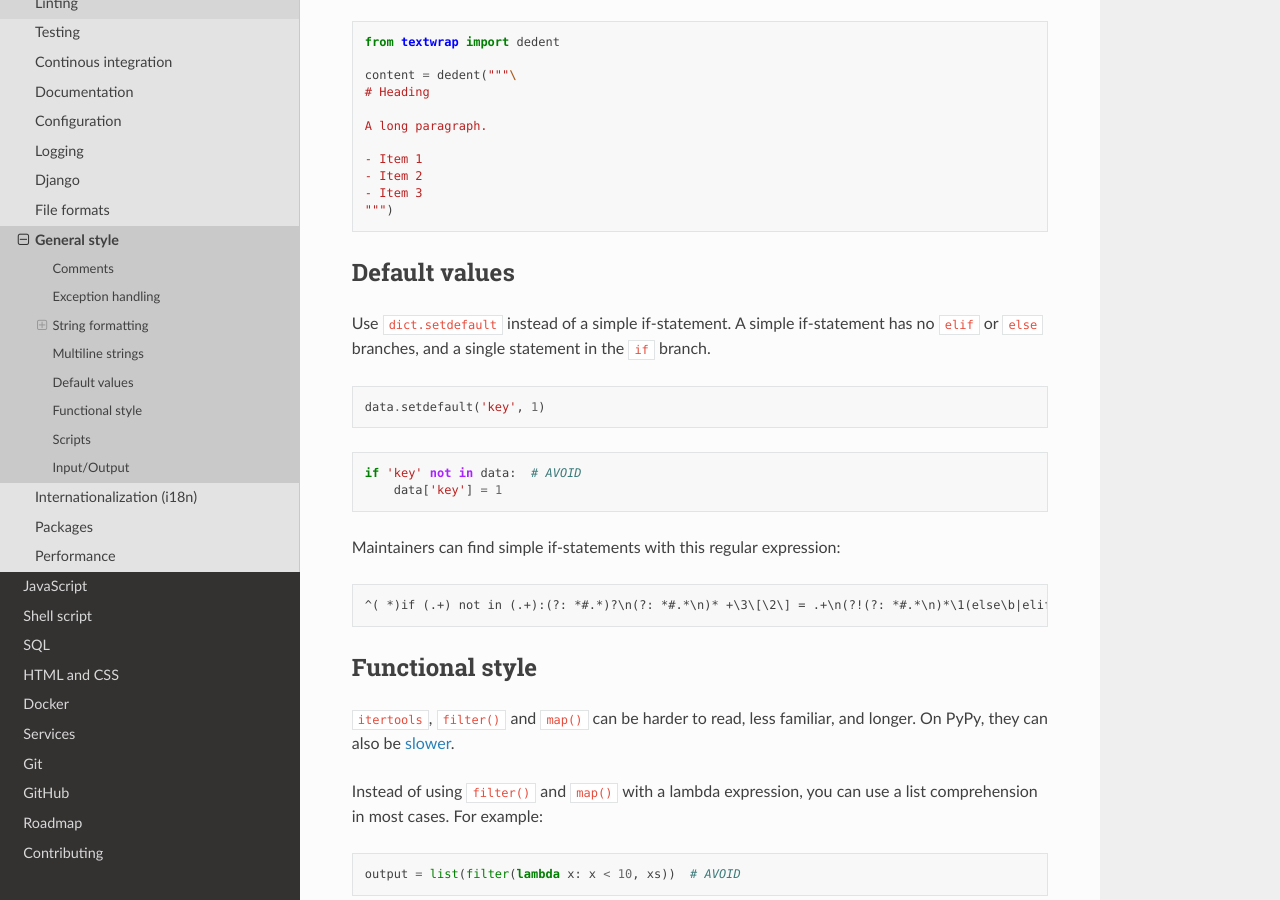
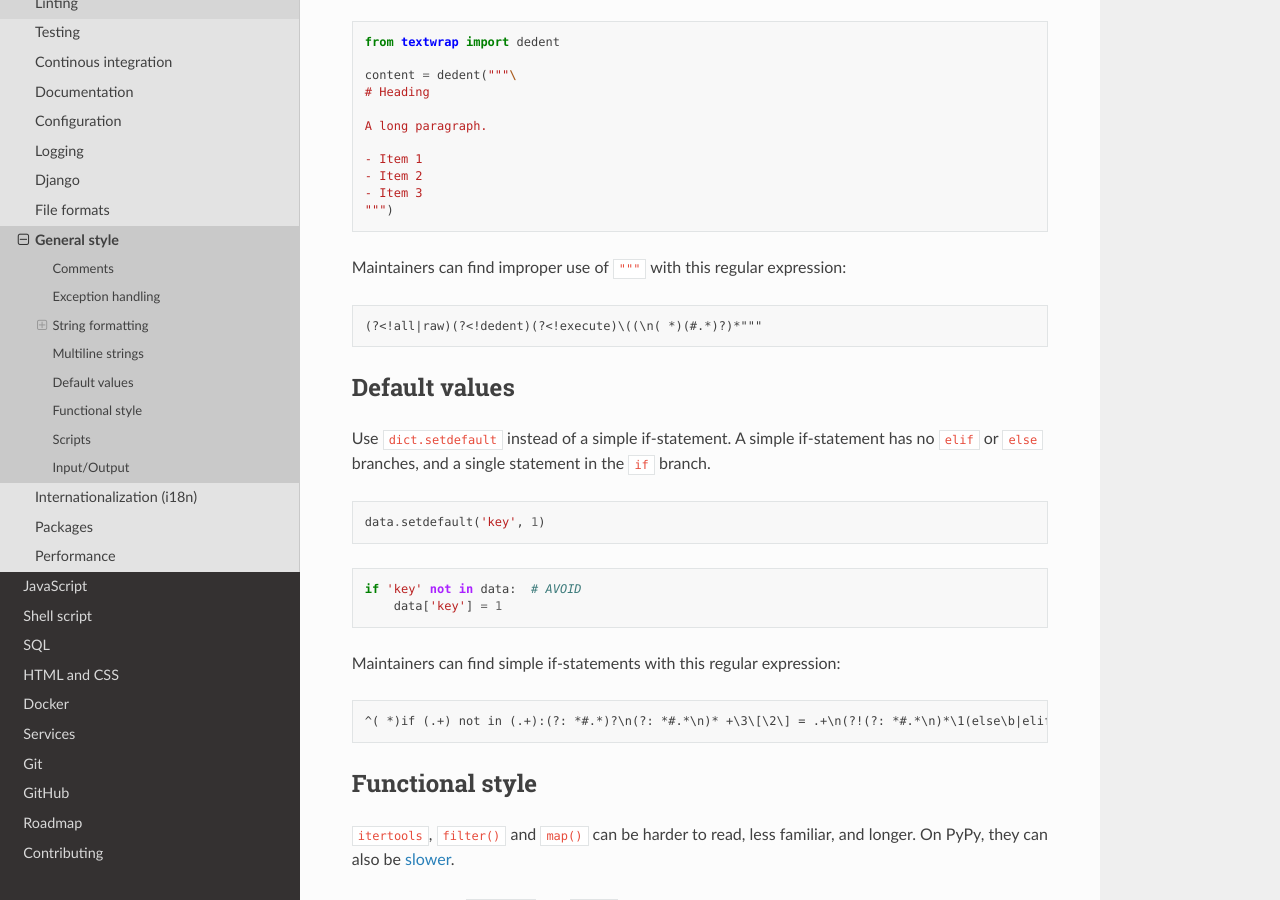
Before and after one commit to open-contracting/software-development-handbook, a Sphinx documentation site: the page built from docs/python/style_guide.rst, in a window 1280 px wide and 900 px high, scrolled down 3902 px. Built offline with Sphinx 7.4.7 and the Read the Docs theme 2.0.0, drawn with Linux system fonts in a browser that asks for light colours.

Commit message:
python/style_guide: Add instruction for maintainers for multiline strings

```diff
--- a/docs/python/style_guide.rst
+++ b/docs/python/style_guide.rst
@@ -197,6 +197,12 @@ If the string is long, it might be easier to edit in the form:
    - Item 3
    """)
 
+Maintainers can find improper use of ``"""`` with this regular expression:
+
+.. code-block:: none
+
+   (?<!all|raw)(?<!dedent)(?<!execute)\((\n( *)(#.*)?)*"""
+
 Default values
 --------------
 
```
